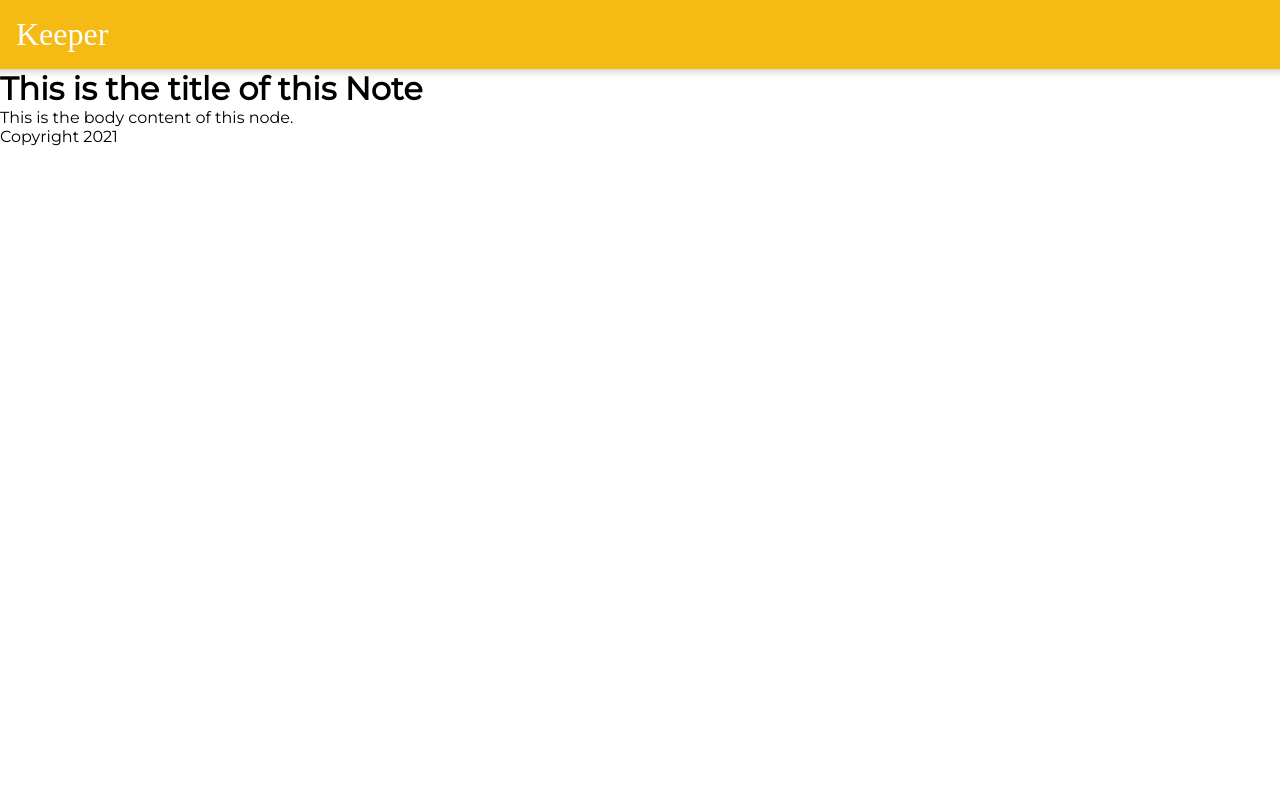
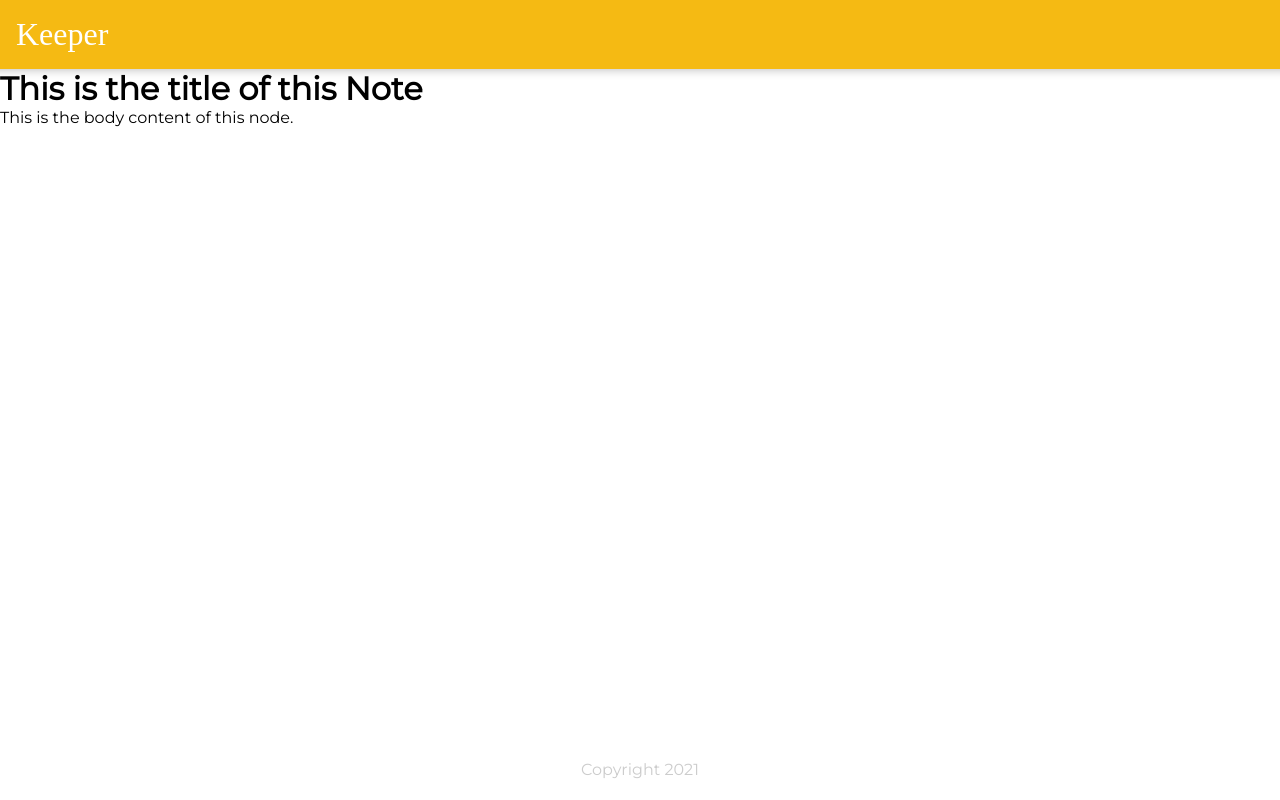
Before and after one commit to Bhavyawahie/reactTODO, a React (Create React App) app: page / in a window 1280 px wide. Built offline with nearby package versions, Linux system fonts and the light colour scheme; a web font is replaced by a local one.

Commit message:
Footer styling was added to the stylesheets

```diff
--- a/public/styles.css
+++ b/public/styles.css
@@ -3,9 +3,11 @@
   margin: 0;
   box-sizing: border-box;
 }
+
 html {
   font-family: "Montserrat", sans-serif;
 }
+
 header {
   background-color: #f5ba13;
   margin: auto -16px;
@@ -18,3 +20,15 @@ header h1 {
   font-family: "McLaren", cursive;
   font-weight: 200;
 }
+
+footer {
+  position: absolute;
+  text-align: center;
+  bottom: 0;
+  width: 100%;
+  height: 2.5rem;
+}
+
+footer p {
+  color: #ccc;
+}
```
